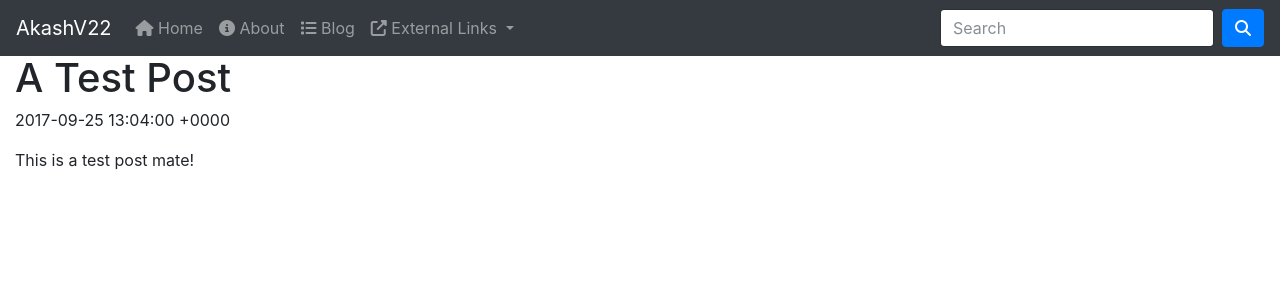
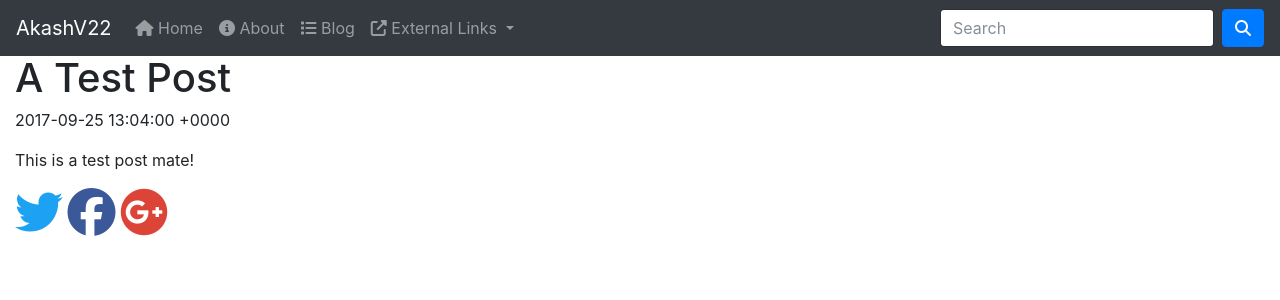
Before and after one commit to AkashV22/akashv22.github.io, a Jekyll site: the page built from _posts/2017-09-25-a-test-post.md, in a window 1280 px wide. Shown: the top 300 px of the page. Built offline with Jekyll 4.4.1, drawn with Linux system fonts in a browser that asks for light colours; nearby versions of some CDN libraries.

Commit message:
Added a few share icons.

```diff
--- /dev/null
+++ b/_includes/share-links.html
@@ -0,0 +1,12 @@
+<a href="https://twitter.com/intent/tweet?text={{ page.title }}&url={{ page.url | absolute_url | uri_escape }}"
+   rel="nofollow" target="_blank" title="Tweet" aria-label="Tweet" style="color:#1DA1F2;text-decoration:none;">
+  <i class="fa fa-twitter fa-3x" aria-hidden="true"></i>
+</a>
+<a href="https://facebook.com/sharer.php?u={{ page.url | absolute_url | uri_escape }}" rel="nofollow"
+   target="_blank" title="Share on Facebook" aria-label="Share on Facebook" style="color:#3B5998;text-decoration:none;">
+  <i class="fa fa-facebook-official fa-3x" aria-hidden="true"></i>
+</a>
+<a href="https://plus.google.com/share?url={{ page.url | absolute_url | uri_escape }}" rel="nofollow"
+   target="_blank" title="Share on Google+" aria-label="Share on Google+" style="color:#DB4437;text-decoration:none;">
+  <i class="fa fa-google-plus-official  fa-3x" aria-hidden="true"></i>
+</a>
--- a/_layouts/post.html
+++ b/_layouts/post.html
@@ -4,3 +4,4 @@ layout: default
 <h1>{{ page.title }}</h1>
 <p>{{ page.date }}</p>
 {{ content }}
+{% include share-links.html %}
```
